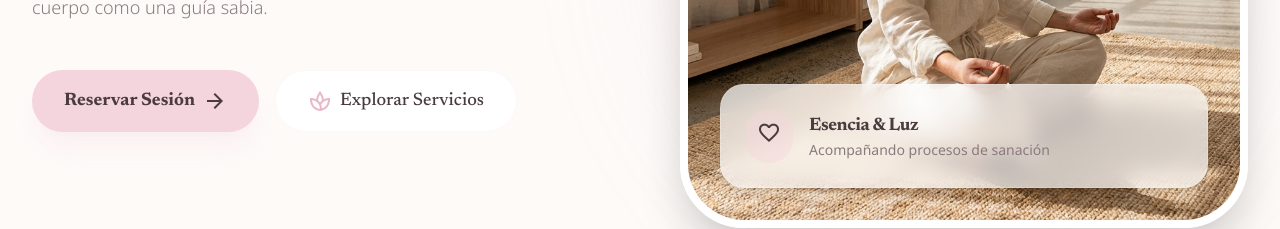
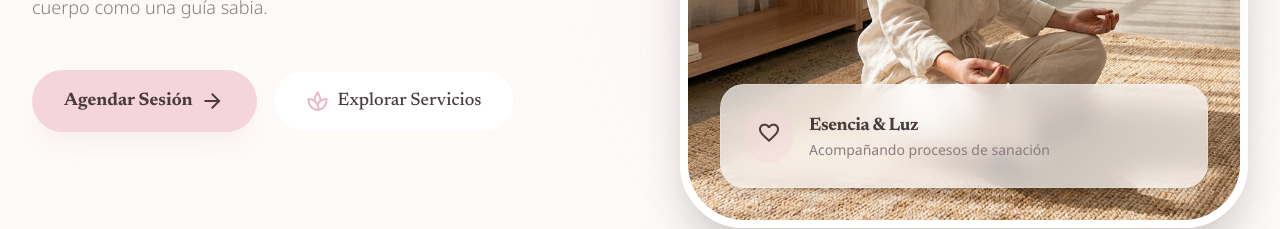
Before and after one commit to fmonfasani/AnaReiki, a Next.js app: page / in a window 1280 px wide. Shown: the part 632-861 px from the top of the page. Built offline with nearby package versions, Linux system fonts and the light colour scheme.

Commit message:
Update: 'Agendar Sesión' buttons now point to Calendly

```diff
--- a/src/app/page.tsx
+++ b/src/app/page.tsx
@@ -38,10 +38,12 @@ export default function Home() {
                 </p>
                 <div className="flex flex-col sm:flex-row gap-4 justify-center lg:justify-start pt-4 px-6 sm:px-0">
                   <Link
-                    href="/contacto"
+                    href="https://calendly.com/fmonfasani"
+                    target="_blank"
+                    rel="noopener noreferrer"
                     className="bg-primary hover:bg-primary-dark text-text-main px-8 py-4 rounded-full font-display font-bold text-lg transition-all shadow-xl shadow-primary/20 flex items-center justify-center gap-2 group transform hover:-translate-y-1"
                   >
-                    Reservar Sesión
+                    Agendar Sesión
                     <span className="material-symbols-outlined text-sm group-hover:translate-x-1 transition-transform">
                       arrow_forward
                     </span>
@@ -137,7 +139,9 @@ export default function Home() {
             </p>
             <div className="flex flex-col sm:flex-row gap-6 justify-center">
               <Link
-                href="/contacto"
+                href="https://calendly.com/fmonfasani"
+                target="_blank"
+                rel="noopener noreferrer"
                 className="bg-primary hover:bg-primary-dark text-text-main px-12 py-5 rounded-full font-display font-bold text-xl transition-all shadow-xl shadow-primary/30 transform hover:-translate-y-1"
               >
                 Agendar Sesión
--- a/src/components/Navbar.tsx
+++ b/src/components/Navbar.tsx
@@ -62,7 +62,9 @@ export default function Navbar() {
 
           <div className="flex items-center gap-4">
             <Link
-              href="/contacto"
+              href="https://calendly.com/fmonfasani"
+              target="_blank"
+              rel="noopener noreferrer"
               className="hidden md:flex bg-primary hover:bg-primary-dark text-text-main px-6 py-2.5 rounded-full font-display font-bold transition-all transform hover:scale-105 shadow-md shadow-primary/20"
             >
               Agendar Sesión
@@ -124,7 +126,9 @@ export default function Navbar() {
                   className="pt-8 w-full max-w-xs"
                 >
                   <Link
-                    href="/contacto"
+                    href="https://calendly.com/fmonfasani"
+                    target="_blank"
+                    rel="noopener noreferrer"
                     onClick={() => setIsOpen(false)}
                     className="bg-primary text-text-main px-8 py-5 rounded-full font-display font-bold text-xl shadow-xl shadow-primary/20 block text-center transform active:scale-95 transition-transform"
                   >
```
